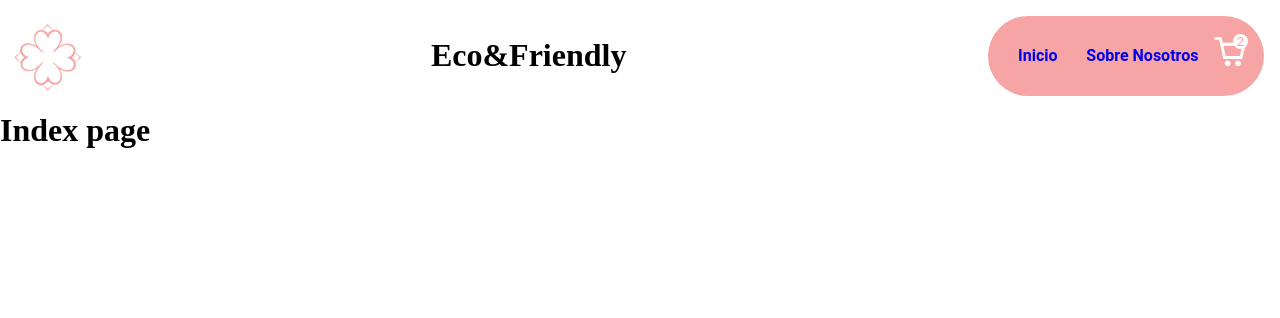
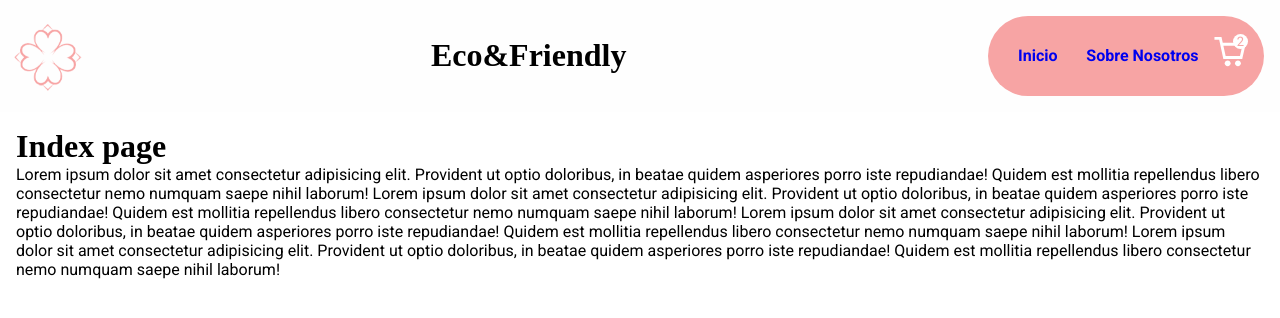
Before and after one commit to fabianrguez/eco-friendly-shop, a Gatsby site: page / in a window 1280 px wide. Built offline with nearby package versions, Linux system fonts and the light colour scheme; Gatsby itself is replaced by a stand-in of ours; a web font is replaced by a local one.

Commit message:
fix collapse menu on safari and refactor global styles to use styled-components

```diff
--- a/src/components/Header/HeaderStyles.js
+++ b/src/components/Header/HeaderStyles.js
@@ -6,6 +6,7 @@ export const Navbar = styled.header`
   justify-content: space-between;
   position: sticky;
   top: 0;
+  background: #fefefe;
 `;
 
 export const Navigation = styled.nav`
@@ -24,10 +25,10 @@ export const NavItems = styled.ul`
   margin: 1rem;
 
   @media (max-width: 768px) {
-    position: absolute;
+    position: fixed;
     right: 0;
     top: 0;
-    height: ${props => (props.open ? '100vh' : 0)};
+    height: ${props => (props.open ? '100%' : 0)};
     background: #f7a4a4;
     z-index: 1;
     margin: 0;
--- /dev/null
+++ b/src/components/globalStyle.js
@@ -0,0 +1,56 @@
+import { createGlobalStyle } from 'styled-components';
+
+const GlobalStyle = createGlobalStyle`
+* {
+    margin: 0;
+    padding: 0;
+    box-sizing: border-box;
+  }
+
+  *:after,
+  *:before {
+    box-sizing: inherit;
+  }
+
+  html,
+  body {
+    font-family: 'Roboto', sans-serif;
+  }
+
+  h1,
+  h2,
+  h3,
+  h4,
+  h5,
+  h6 {
+    font-family: 'Loved by the King', cursive;
+  }
+
+  button {
+    font-family: inherit;
+  }
+
+  a {
+    text-decoration: none;
+  }
+
+  a:visited {
+    color: inherit;
+  }
+
+  main {
+    padding: 1rem;
+  }
+
+  @media (max-width: 768px) {
+    body {
+      overflow-x: hidden;
+    }
+  }
+
+  @import url('https://fonts.googleapis.com/css2?family=Roboto:ital,wght@0,100;0,300;0,400;0,500;0,700;0,900;1,100;1,300;1,400;1,500;1,700;1,900&display=swap');
+  @import url('https://fonts.googleapis.com/css2?family=Montserrat:ital,wght@0,100;0,200;0,300;0,400;0,500;0,600;0,700;0,800;0,900;1,100;1,200;1,300;1,400;1,500;1,600;1,700;1,800;1,900&display=swap');
+  @import url('https://fonts.googleapis.com/css2?family=Loved+by+the+King&display=swap');
+`;
+
+export default GlobalStyle;
--- a/src/components/layout.css
+++ /dev/null
@@ -1,46 +0,0 @@
-* {
-  margin: 0;
-  padding: 0;
-  box-sizing: border-box;
-}
-
-*:after,
-*:before {
-  box-sizing: inherit;
-}
-
-html,
-body {
-  font-family: 'Roboto', sans-serif;
-}
-
-h1,
-h2,
-h3,
-h4,
-h5,
-h6 {
-  font-family: 'Loved by the King', cursive;
-}
-
-button {
-  font-family: inherit;
-}
-
-a {
-  text-decoration: none;
-}
-
-a:visited {
-  color: inherit;
-}
-
-@media (max-width: 768px) {
-  body {
-    overflow-x: hidden;
-  }
-}
-
-@import url('https://fonts.googleapis.com/css2?family=Roboto:ital,wght@0,100;0,300;0,400;0,500;0,700;0,900;1,100;1,300;1,400;1,500;1,700;1,900&display=swap');
-@import url('https://fonts.googleapis.com/css2?family=Montserrat:ital,wght@0,100;0,200;0,300;0,400;0,500;0,600;0,700;0,800;0,900;1,100;1,200;1,300;1,400;1,500;1,600;1,700;1,800;1,900&display=swap');
-@import url('https://fonts.googleapis.com/css2?family=Loved+by+the+King&display=swap');
--- a/src/components/layout.js
+++ b/src/components/layout.js
@@ -1,11 +1,11 @@
 // import { graphql, useStaticQuery } from 'gatsby';
 import PropTypes from 'prop-types';
 import React from 'react';
-import './layout.css';
+import GlobalStyle from './globalStyle';
 import Header from './Header/Header';
 
 const Layout = ({ children }) => {
-/*   const data = useStaticQuery(graphql`
+  /*   const data = useStaticQuery(graphql`
     query SiteTitleQuery {
       site {
         siteMetadata {
@@ -17,6 +17,7 @@ const Layout = ({ children }) => {
 
   return (
     <>
+      <GlobalStyle />
       <Header />
       <main>{children}</main>
     </>
--- a/src/pages/index.js
+++ b/src/pages/index.js
@@ -6,6 +6,21 @@ const IndexPage = () => (
   <Layout>
     <SEO title="Inicio" />
     <h1>Index page</h1>
+    <p>
+      Lorem ipsum dolor sit amet consectetur adipisicing elit. Provident ut
+      optio doloribus, in beatae quidem asperiores porro iste repudiandae!
+      Quidem est mollitia repellendus libero consectetur nemo numquam saepe
+      nihil laborum! Lorem ipsum dolor sit amet consectetur adipisicing elit.
+      Provident ut optio doloribus, in beatae quidem asperiores porro iste
+      repudiandae! Quidem est mollitia repellendus libero consectetur nemo
+      numquam saepe nihil laborum! Lorem ipsum dolor sit amet consectetur
+      adipisicing elit. Provident ut optio doloribus, in beatae quidem
+      asperiores porro iste repudiandae! Quidem est mollitia repellendus libero
+      consectetur nemo numquam saepe nihil laborum! Lorem ipsum dolor sit amet
+      consectetur adipisicing elit. Provident ut optio doloribus, in beatae
+      quidem asperiores porro iste repudiandae! Quidem est mollitia repellendus
+      libero consectetur nemo numquam saepe nihil laborum!
+    </p>
   </Layout>
 );
 
```
